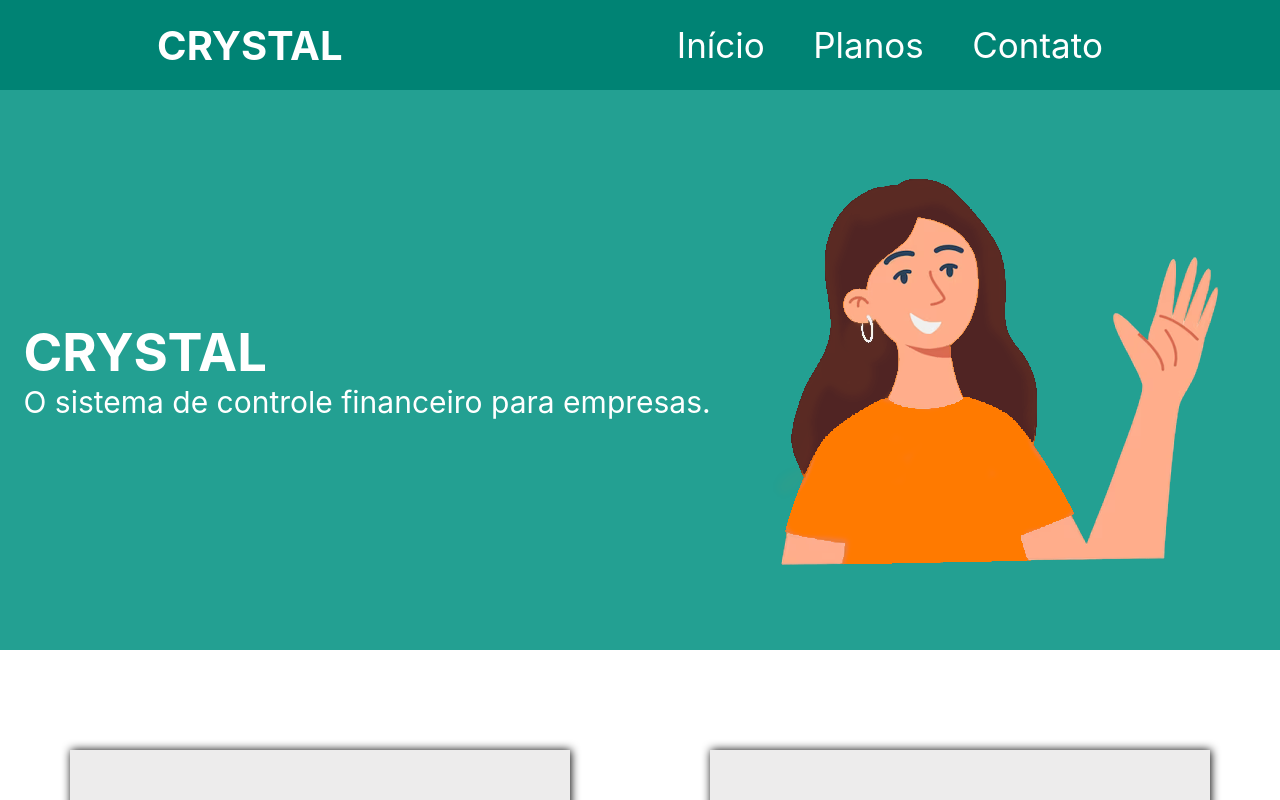
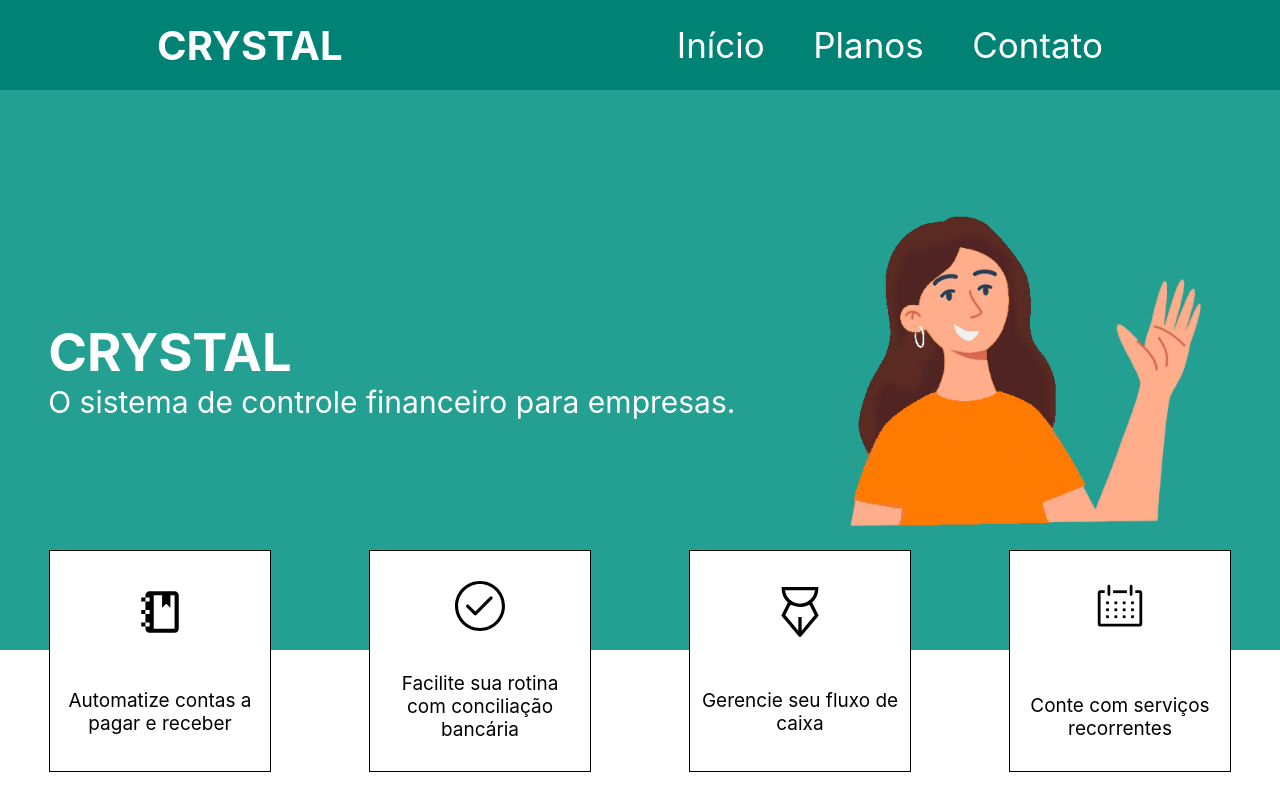
Before and after one commit to IIIgorMoura/Retomada, a plain HTML site: page index.html in a window 1280 px wide. Shown: the top 800 px of the page. Drawn offline with Linux system fonts and the light colour scheme; a web font is replaced by a local one.

Commit message:
Quadros ativos

```diff
--- a/Style.css
+++ b/Style.css
@@ -77,15 +77,78 @@ html {
     background-color: #23A092;
 }
 
+#mulher {
+    width: 400px;
+    height: 400px;
+}
+
 #titulo {
     font-family: "inter";
     font-size: 35px;
-
 }
 
 /* FIM DESTAQUE*/
+/* QUADROS */
+.box {
+    width: 200px;
+    height: 200px;
+    border: 1px solid black;
+    padding: 10px;
+    margin: 10px;
+    margin-top: -100px;
+    background-color: #FFF;
+  }
+
+  .box h1 {
+    font-size: 20px;
+    font-weight: bold;
+  }
+
+  .box p {
+    color: #000;
+    font-family: Inter;
+    font-size: 19px;
+    font-style: normal;
+    font-weight: 400;
+    line-height: normal;
+    margin-top: 0px;
+    text-align: center;
+  }
+
+  .box img {
+    width: 50px;
+    height: 50px;
+    float:inline-start;
+    margin-right: 0px;
+    margin-top: 0px;
+  }
+
+  .box img {
+    display: block;
+    margin: 0 auto;
+  }
+
+  .box {
+    display: flex;
+    justify-content: space-around;
+    flex-direction: column ;
+    text-align: center;
+  }
+
+  .imagempi {
+    width: 40px;
+    height: 400px;
+    flex-shrink: 0;
+  }
+
+  .quadros {
+    width: 100vw;
 
 
+    display: flex;
+    justify-content: space-around;
+  }
+/* FIM QUADROS */
 
 
 
@@ -131,12 +194,16 @@ html {
     width: 500px;
     height: 50px;
 
+    margin: 15px 0px;
+
     background-color: #FF912D;
 }
 
 .faixaBasic {
     width: 500px;
     height: 50px;
+
+    margin: 15px 0px;
 
     background-color: #F6A256;
 }
@@ -250,3 +317,4 @@ footer {
     margin: 100px 100px
 }
 /* FIM INFORMACOES */
+/* FIM CONTATO */
--- a/index.html
+++ b/index.html
@@ -36,10 +36,28 @@
             </div>
         </div>
         <div class="textoBranco">
-            <img src="img/mulher.png" alt="mulher acenando">
+            <img id="mulher" src="img/mulher.png" alt="mulher acenando">
         </div>
     </section>
 
+    <div class="quadros">
+        <div class="box">
+            <img src="img/planner.svg" alt="Logotipo">
+            <p>Automatize contas a pagar e receber</p>
+        </div>
+        <div class="box">
+            <img src="img/check.svg" alt="Logotipo">
+            <p>Facilite sua rotina com conciliação bancária</p>
+        </div>
+        <div class="box">
+            <img src="img/caneta.svg" alt="Logotipo">
+            <p>Gerencie seu fluxo de caixa</p>
+        </div>
+        <div class="box">
+            <img src="img/calendario.svg" alt="Logotipo">
+            <p style="margin-top: 20px;">Conte com serviços recorrentes</p>
+        </div>
+    </div>
     <!--
     <section id="planosOpc">
         <h1 class="textoPadrao planoTitulo">
```
